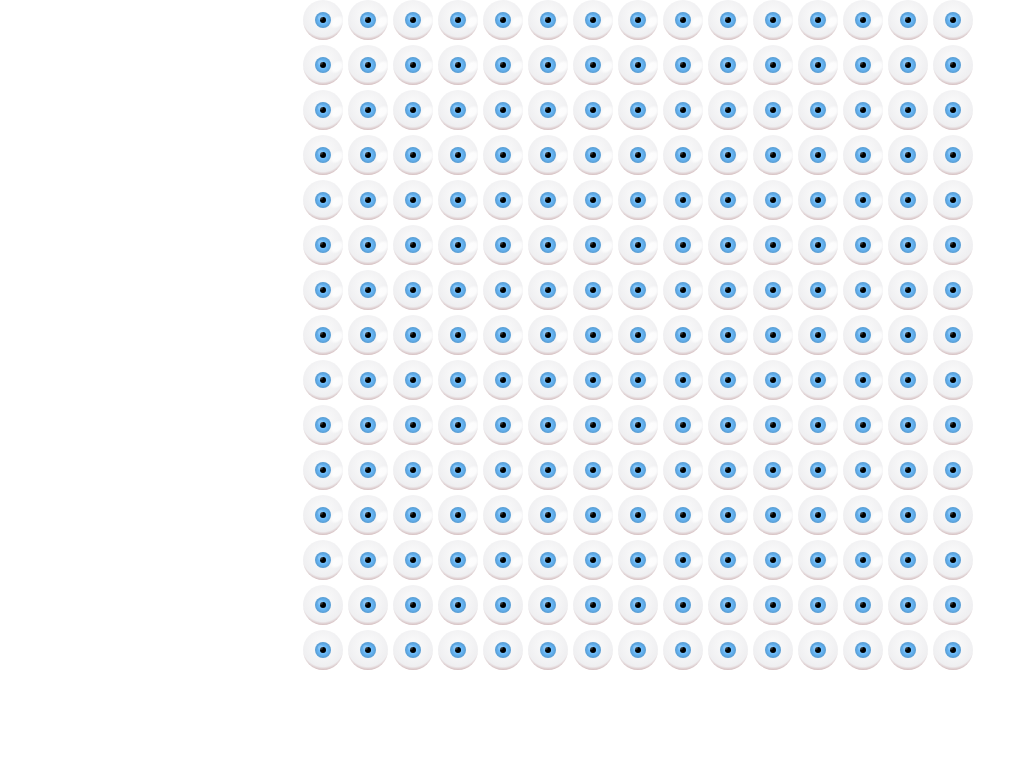
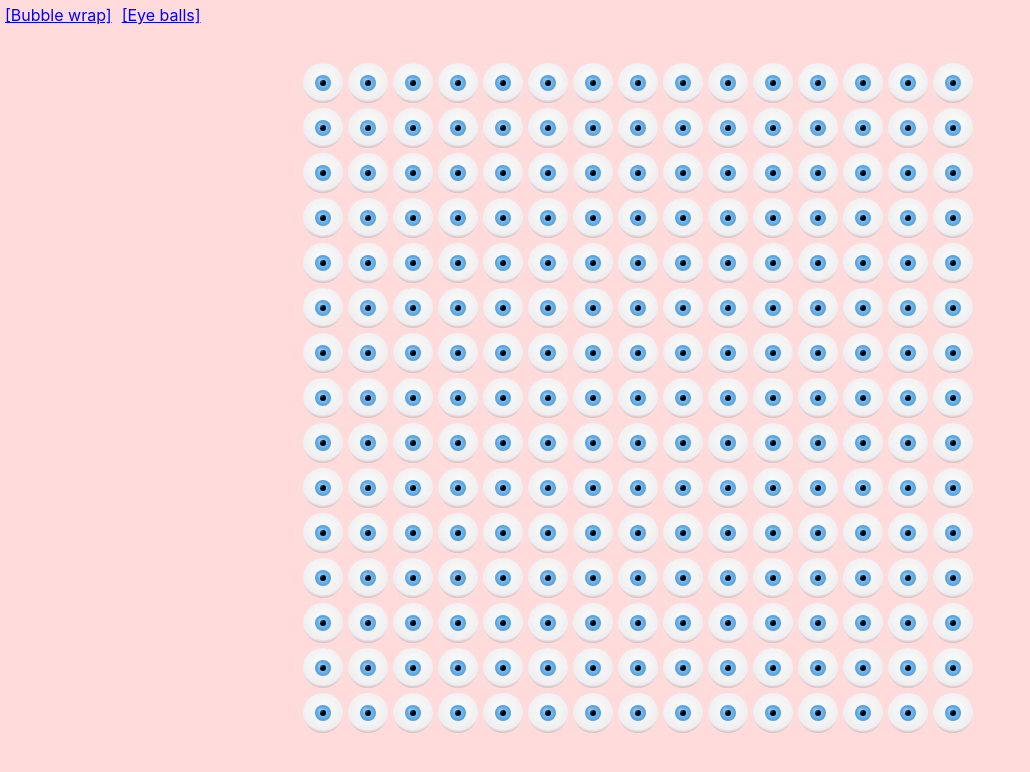
Before and after one commit to teknotica/css-mouse-eyes, a React (Create React App) app: page /eye-balls in a window 1280 px wide. Shown: the top 772 px of the page, without its empty margins (0-1030 px from the left). Built offline with nearby package versions, Linux system fonts and the light colour scheme.

Commit message:
Router, Bubble wrap CSS, tweaks

```diff
--- a/package.json
+++ b/package.json
@@ -9,6 +9,7 @@
     "@testing-library/user-event": "^12.1.10",
     "react": "^17.0.1",
     "react-dom": "^17.0.1",
+    "react-router-dom": "^5.2.0",
     "react-scripts": "4.0.0",
     "web-vitals": "^0.2.4"
   },
--- a/public/index.html
+++ b/public/index.html
@@ -24,7 +24,7 @@
       work correctly both with client-side routing and a non-root public URL.
       Learn how to configure a non-root public URL by running `npm run build`.
     -->
-    <title>Follow the eyes</title>
+    <title>Experiments</title>
     <style>
       body {
         padding: 0;
--- a/src/App.js
+++ b/src/App.js
@@ -1,15 +1,26 @@
 import React from "react";
+import { BrowserRouter as Router, Route, Switch } from "react-router-dom";
 
-import Container from "./components/container";
-import useMouseOver from "./hooks/useMouseOver";
+import BubbleWrap from "./components/BubbleWrap";
+import Container from "./components/Container";
+import EyeBalls from "./components/EyeBalls";
+import Navigation from "./components/Navigation";
 
 const App = () => {
-  useMouseOver();
-
   return (
-    <div className="App">
-      <Container widthCount={15} heightCount={15} />
-    </div>
+    <Router>
+      <Container>
+        <Navigation />
+        <Switch>
+          <Route exact path="/">
+            <BubbleWrap horizontalCount={15} verticalCount={15} />
+          </Route>
+          <Route path="/eye-balls">
+            <EyeBalls horizontalCount={15} verticalCount={15} />
+          </Route>
+        </Switch>
+      </Container>
+    </Router>
   );
 };
 
--- /dev/null
+++ b/src/components/BubbleWrap/index.js
@@ -0,0 +1,29 @@
+/** @jsxRuntime classic */
+/** @jsx jsx */
+import { jsx } from "@emotion/core";
+
+import useMouseOver from "../../hooks/useMouseOver";
+import styles from "./styles.js";
+
+const Column = ({ count }) => (
+  <div className="column">
+    {[...Array(count)].map((_, b) => (
+      <div key={b} css={styles.bubble} />
+    ))}
+  </div>
+);
+
+const BubbleWrap = ({ horizontalCount, verticalCount }) => {
+  useMouseOver();
+
+  return (
+    <div css={styles.base}>
+      {[...Array(horizontalCount)].map((_, b) => (
+        <Column key={b} count={verticalCount} />
+      ))}
+      <audio id="popAudio" src={`${process.env.PUBLIC_URL}pop.wav`}></audio>
+    </div>
+  );
+};
+
+export default BubbleWrap;
--- /dev/null
+++ b/src/components/BubbleWrap/styles.js
@@ -0,0 +1,25 @@
+import { css } from "@emotion/core";
+
+const styles = {
+  base: css`
+    display: flex;
+  `,
+  bubble: css`
+    border-radius: 50%;
+    position: relative;
+    border-radius: 50px;
+    box-shadow: 4px 4px 8px #307396, -4px -4px 8px #429bcc;
+    background: linear-gradient(145deg, #3d90bd, #337a9f);
+    width: 40px;
+    height: 40px;
+    margin-right: 5px;
+    margin-bottom: 5px;
+    cursor: pointer;
+
+    &.popped {
+      background: linear-gradient(145deg, #337a9f, #3d90bd);
+    }
+  `,
+};
+
+export default styles;
--- /dev/null
+++ b/src/components/EyeBalls/index.js
@@ -0,0 +1,27 @@
+/** @jsxRuntime classic */
+/** @jsx jsx */
+import { jsx } from "@emotion/core";
+
+import styles from "./styles.js";
+
+const Column = ({ count }) => (
+  <div className="column">
+    {[...Array(count)].map((_, b) => (
+      <div key={b} css={styles.eye}>
+        <div css={styles.iris} />
+      </div>
+    ))}
+  </div>
+);
+
+const EyeBalls = ({ horizontalCount, verticalCount }) => {
+  return (
+    <div css={styles.base}>
+      {[...Array(horizontalCount)].map((_, b) => (
+        <Column key={b} count={verticalCount} />
+      ))}
+    </div>
+  );
+};
+
+export default EyeBalls;
--- /dev/null
+++ b/src/components/EyeBalls/styles.js
@@ -0,0 +1,63 @@
+import { css } from "@emotion/core";
+
+const styles = {
+  base: css`
+    display: flex;
+  `,
+  eye: css`
+    border-radius: 50%;
+    position: relative;
+    background: radial-gradient(
+      circle at 50% 40%,
+      #fcfcfc,
+      #efeff1 66%,
+      #9b5050 100%
+    );
+    width: 40px;
+    height: 40px;
+    margin-right: 5px;
+    margin-bottom: 5px;
+    cursor: pointer;
+  `,
+  iris: css`
+    position: absolute;
+    width: 40%;
+    height: 40%;
+    margin: 30%;
+    border-radius: 100%;
+    background: radial-gradient(
+      circle at 50% 50%,
+      #208ab4 0%,
+      #6fbfff 30%,
+      #4381b2 100%
+    );
+    /* transform: translateX(68px) translateY(-60px) skewX(15deg) skewY(2deg); */
+    /* animation: move-eye-skew 5s ease-out infinite; */
+
+    &::before {
+      content: "";
+      display: block;
+      position: absolute;
+      width: 37.5%;
+      height: 37.5%;
+      border-radius: 100%;
+      top: 31.25%;
+      left: 31.25%;
+      background: black;
+    }
+
+    &::after {
+      content: "";
+      display: block;
+      position: absolute;
+      width: 31.25%;
+      height: 31.25%;
+      border-radius: 100%;
+      top: 18.75%;
+      left: 18.75%;
+      background: rgba(255, 255, 255, 0.2);
+    }
+  `,
+};
+
+export default styles;
--- /dev/null
+++ b/src/components/Navigation/index.js
@@ -0,0 +1,21 @@
+/** @jsxRuntime classic */
+/** @jsx jsx */
+import { jsx } from "@emotion/core";
+import { Link } from "react-router-dom";
+
+import styles from "./styles";
+
+const Container = ({ children }) => (
+  <nav css={styles.nav}>
+    <ul>
+      <li>
+        <Link to="/">[Bubble wrap]</Link>
+      </li>
+      <li>
+        <Link to="/eye-balls">[Eye balls]</Link>
+      </li>
+    </ul>
+  </nav>
+);
+
+export default Container;
--- /dev/null
+++ b/src/components/Navigation/styles.js
@@ -0,0 +1,23 @@
+import { css } from "@emotion/core";
+
+const styles = {
+  nav: css`
+    position: fixed;
+    top: 5px;
+    left: 5px;
+
+    ul {
+      margin: 0;
+      padding: 0;
+      li {
+        display: inline-block;
+        margin-right: 10px;
+        a {
+          color: blue;
+        }
+      }
+    }
+  `,
+};
+
+export default styles;
--- a/src/components/container/index.js
+++ b/src/components/container/index.js
@@ -1,25 +1,20 @@
 /** @jsxRuntime classic */
 /** @jsx jsx */
 import { jsx } from "@emotion/core";
+import { useLocation } from "react-router-dom";
 
-import styles from "./styles.js";
+import styles from "./styles";
 
-const Column = ({ count }) => (
-  <div className="column">
-    {[...Array(count)].map((_, b) => (
-      <div key={b} css={styles.bubble}>
-        <div css={styles.iris} />
-      </div>
-    ))}
-  </div>
-);
+const backgroundMap = {
+  "/": "#3987b1",
+  "/eye-balls": "#ffdbdb",
+};
 
-const Container = ({ widthCount, heightCount }) => (
-  <div css={styles.base}>
-    {[...Array(widthCount)].map((_, b) => (
-      <Column key={b} count={heightCount} />
-    ))}
-  </div>
-);
+const Container = ({ children }) => {
+  const location = useLocation();
+  const background = backgroundMap[location.pathname];
+
+  return <div css={styles.container(background)}>{children}</div>;
+};
 
 export default Container;
--- a/src/components/container/styles.js
+++ b/src/components/container/styles.js
@@ -1,79 +1,12 @@
 import { css } from "@emotion/core";
 
 const styles = {
-  base: css`
+  container: (background) => css`
     display: flex;
-  `,
-  bubble: css`
-    border-radius: 50%;
-    position: relative;
-    background: radial-gradient(
-      circle at 50% 40%,
-      #fcfcfc,
-      #efeff1 66%,
-      #9b5050 100%
-    );
-    width: 40px;
-    height: 40px;
-    margin-right: 5px;
-    margin-bottom: 5px;
-    cursor: pointer;
-
-    &:after {
-      content: "";
-      position: absolute;
-      top: 5%;
-      left: 10%;
-      width: 100%;
-      height: 100%;
-      border-radius: 50%;
-      background: radial-gradient(
-        circle at 50% 50%,
-        rgba(255, 255, 255, 0.8),
-        rgba(255, 255, 255, 0.8) 14%,
-        rgba(255, 255, 255, 0) 24%
-      );
-      transform: translateX(-80px) translateY(-90px) skewX(-20deg);
-    }
-  `,
-  iris: css`
-    position: absolute;
-    width: 40%;
-    height: 40%;
-    margin: 30%;
-    border-radius: 100%;
-    background: radial-gradient(
-      circle at 50% 50%,
-      #208ab4 0%,
-      #6fbfff 30%,
-      #4381b2 100%
-    );
-    /* transform: translateX(68px) translateY(-60px) skewX(15deg) skewY(2deg); */
-    /* animation: move-eye-skew 5s ease-out infinite; */
-
-    &::before {
-      content: "";
-      display: block;
-      position: absolute;
-      width: 37.5%;
-      height: 37.5%;
-      border-radius: 100%;
-      top: 31.25%;
-      left: 31.25%;
-      background: black;
-    }
-
-    &::after {
-      content: "";
-      display: block;
-      position: absolute;
-      width: 31.25%;
-      height: 31.25%;
-      border-radius: 100%;
-      top: 18.75%;
-      left: 18.75%;
-      background: rgba(255, 255, 255, 0.2);
-    }
+    align-items: center;
+    justify-content: center;
+    height: 100%;
+    background: ${background};
   `,
 };
 
--- a/src/hooks/useMouseOver/index.js
+++ b/src/hooks/useMouseOver/index.js
@@ -19,7 +19,7 @@ const useMouseOver = () => {
             addClassToBubble(event, item)
           );
         } else if (action === REMOVE_EVENTLISTENER) {
-          item.addEventListener("mouseover", (event) =>
+          item.removeEventListener("mouseover", (event) =>
             addClassToBubble(event, item)
           );
         }
```
Also changed, not shown: 2 other files (tests, documents, lock files or other folders).
